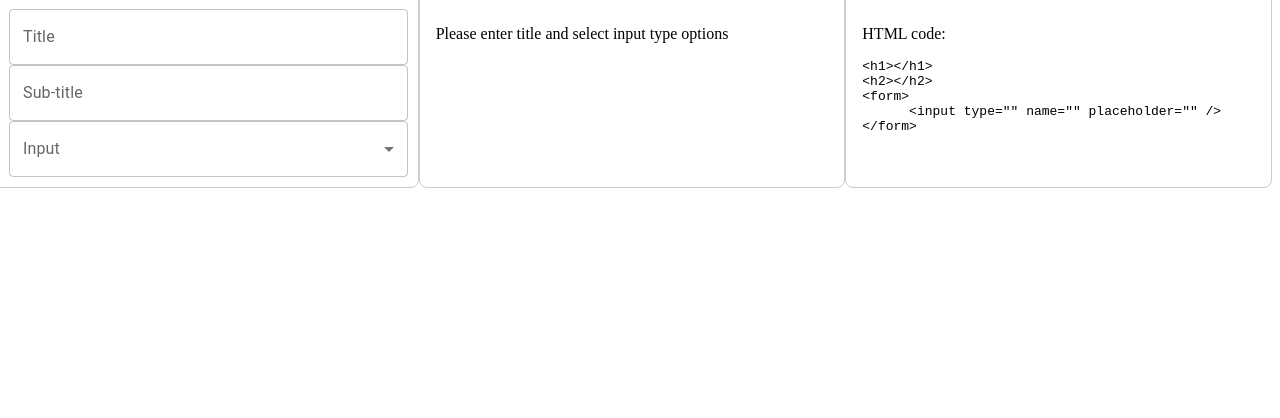
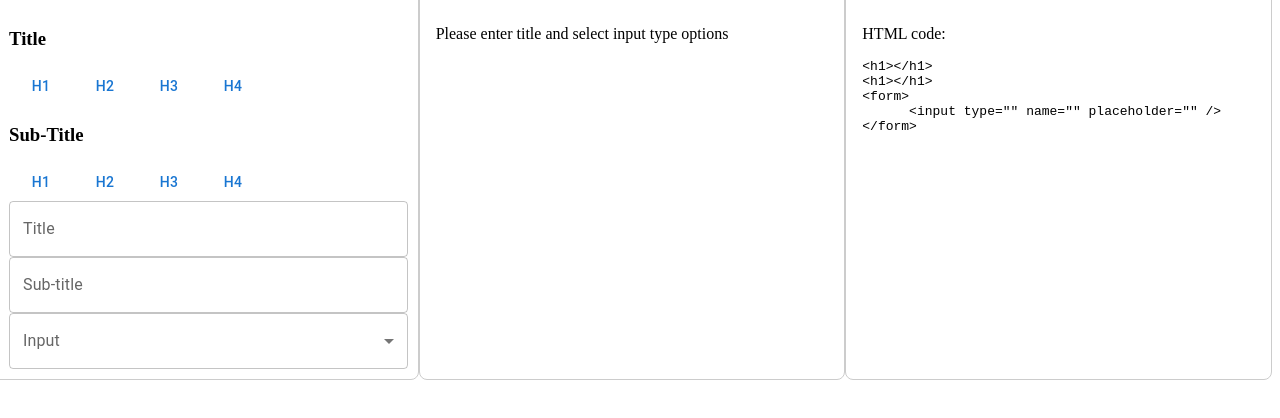
Before and after one commit to Divvyeshh/low-code, a React (Create React App) app: page / in a window 1280 px wide. Shown: the top 418 px of the page. Built offline with nearby package versions, Linux system fonts and the light colour scheme.

Commit message:
title size

```diff
--- a/src/components/Dash.js
+++ b/src/components/Dash.js
@@ -3,6 +3,7 @@ import './Dash.css';
 import InputOptions from './inputOptions';
 import GeneratedCode from './GenerateHTML';
 import InputBoxRenderer from './renderInput';
+import TitleSize from './titleSize';
 import Title from './title';
 import Grid from '@mui/material/Grid';
 
@@ -15,8 +16,22 @@ class Dash extends Component {
       name: '',
       formTitle: '',
       subTitle: '',
+      size: '1',
+      subsize: '1',
     };
   }
+
+  handleSize = (val) => {
+    this.setState({
+      size: val,
+    });
+  };
+
+  handleSubSize = (num) => {
+    this.setState({
+      subsize: num,
+    });
+  };
 
   handleType = (event) => {
     this.setState({
@@ -50,8 +65,8 @@ class Dash extends Component {
 
   generateInputCode = () => {
     return (
-`<h1>${this.state.formTitle}</h1>
-<h2>${this.state.subTitle}</h2>
+`<h${this.state.size}>${this.state.formTitle}</h${this.state.size}>
+<h${this.state.subsize}>${this.state.subTitle}</h${this.state.subsize}>
 <form>
       <input type="${this.state.type}" name="${this.state.name}" placeholder="${this.state.placeholder}" />
 </form>`
@@ -64,6 +79,7 @@ class Dash extends Component {
       <Grid container spacing={2}>
 
         <Grid item xs={4} className='column'>
+          <TitleSize handleSize={this.handleSize} handleSubSize={this.handleSubSize}/>
           <Title formTitle={this.state.formTitle} handleFormTitle={this.handleFormTitle} subTitle={this.state.subTitle} handleSubtitle={this.handleSubtitle}/>
           <InputOptions
             type={this.state.type}
--- /dev/null
+++ b/src/components/titleSize.js
@@ -0,0 +1,26 @@
+import React, {Component} from 'react';
+import Button from '@mui/material/Button';
+
+class TitleSize extends Component{
+
+    render(){
+        const {handleSize, handleSubSize} = this.props;
+            return(
+                <>
+                    <h3>Title</h3>
+                    <Button variant='text' onClick={() => handleSize(1)} >h1</Button>
+                    <Button variant='text' onClick={() => handleSize(2)} >h2</Button>
+                    <Button variant='text' onClick={() => handleSize(3)} >h3</Button>
+                    <Button variant='text' onClick={() => handleSize(4)} >h4</Button>
+
+                    <h3>Sub-Title</h3>
+                    <Button variant='text' onClick={() => handleSubSize(1)} >h1</Button>
+                    <Button variant='text' onClick={() => handleSubSize(2)} >h2</Button>
+                    <Button variant='text' onClick={() => handleSubSize(3)} >h3</Button>
+                    <Button variant='text' onClick={() => handleSubSize(4)} >h4</Button>
+                </>
+            )
+    }
+}
+
+export default TitleSize;
```
